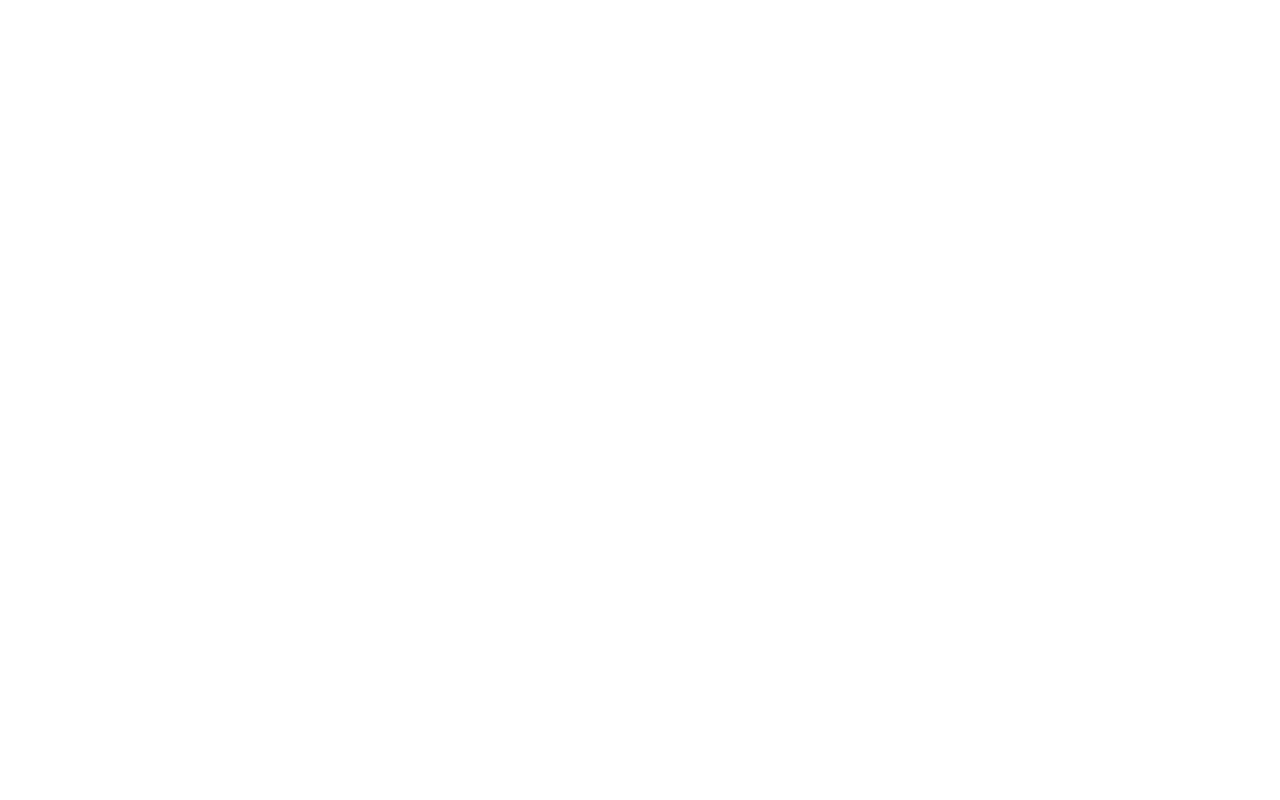
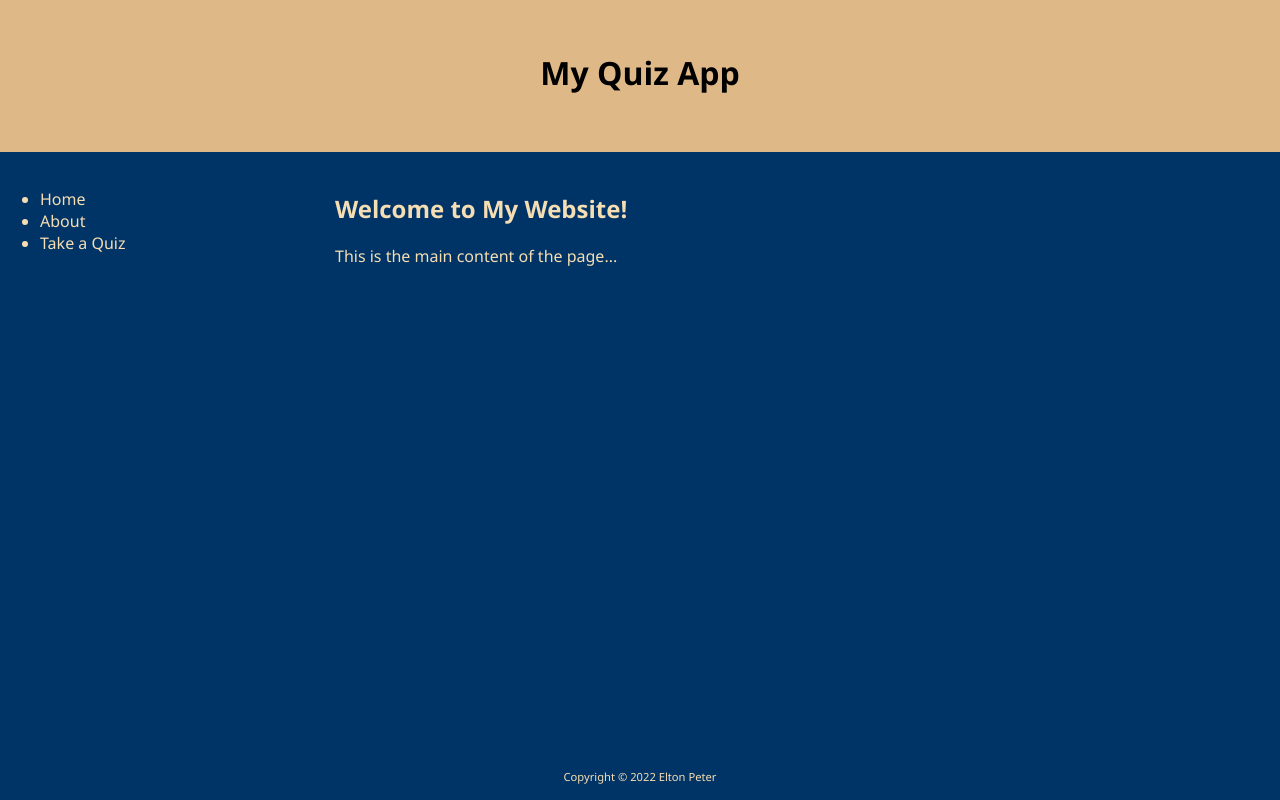
Before and after one commit to eltonptr/my-quizapp, a plain HTML site: page index.html in a window 1280 px wide. Drawn offline with Linux system fonts and the light colour scheme.

Commit message:
index page updates

```diff
--- /dev/null
+++ b/index.css
@@ -0,0 +1,102 @@
+  *, *::before, *::after {
+    box-sizing: border-box;
+    font-family: 'Segoe UI', Tahoma, Geneva, Verdana, sans-serif;
+}
+
+:root{
+    --hue-neutral: 210;
+    --hue-wrong: 0;
+    --hue-correct: 145;
+}
+
+body {
+    --hue: var(--hue-neutral);
+    padding: 0;
+    margin: 0;
+    width: 100vw;
+    height: 100vh;
+    background-color: hsl(var(--hue), 100%, 20%);
+    color:wheat;
+    display: grid;
+    grid-gap: 20px;
+    grid-template-columns: 1fr 3fr;
+    grid-template-areas:
+      "header  header"
+      "sidebar content"
+      "sidebar content"
+      "sidebar content"
+      "sidebar content"
+      "sidebar content"
+      "sidebar content"
+      "sidebar content"
+      "sidebar content"
+      "sidebar content"
+      "sidebar content"
+      "sidebar content"
+      "sidebar content"
+      "sidebar content"
+      "sidebar content"
+      "sidebar content"
+      "sidebar content"
+      "sidebar content"
+      "sidebar content"
+      "footer  footer";
+}
+
+
+.navbar {
+    display: flex;
+    align-items: center;
+    justify-content: center;
+    background-color: burlywood;
+    border-radius: 7px;
+    color: #000;
+    text-align: center  ;
+  }
+
+  .navbar-item {
+    padding: 10px;
+  }
+
+
+  Header {
+    grid-area: header;
+    background-color: burlywood;
+    color: #000;
+    padding: 20px;
+  }
+  article {
+    grid-area: content;
+    background-color: #20bf6b;
+    padding: 20px;
+  }
+  aside {
+    grid-area: sidebar;
+    background-color: #45aaf2;
+  }
+  footer {
+    grid-area: footer;
+    font-size:70%;
+    text-align: center;
+    padding: 10px;
+    clear: both;
+}
+
+  @media (max-width: 500px) {
+    body {
+      grid-template-columns: 4fr;
+      grid-template-areas:
+        "header"
+        "content"
+        "sidebar"
+        "footer";
+    }
+  }
+
+a:link {
+    text-decoration: none;
+    color:wheat; }
+a:visited { text-decoration: none;
+    color:wheat;}
+a:hover { text-decoration: underline; }
+a:active { text-decoration: underline; }
--- a/index.html
+++ b/index.html
@@ -5,8 +5,28 @@
     <meta http-equiv="X-UA-Compatible" content="IE=edge">
     <meta name="viewport" content="width=device-width, initial-scale=1.0">
     <title>My Quiz App</title>
+    <link rel="stylesheet" href="index.css">
 </head>
 <body>
+    <header>
+        <div class="navbar">
+            <div class="navbar-item"><h1>My Quiz App</h1></div>
+          </div>
+    </header>
+    <nav>
+        <ul>
+          <li>Home</li>
+          <li>About</li>
+          <li><a href="quiz-details.html">Take a Quiz</a></li>
+        </ul>
+      </nav>
 
+      <main>
+        <h2>Welcome to My Website!</h2>
+        <p>This is the main content of the page...</p>
+      </main>
+      <footer>
+                Copyright &copy; 2022 Elton Peter
+      </footer>
 </body>
 </html>
--- a/styles.css
+++ b/styles.css
@@ -4,7 +4,7 @@
 }
 
 :root{
-    --hue-neutral: 250;
+    --hue-neutral: 210;
     --hue-wrong: 0;
     --hue-correct: 145;
 }
```
